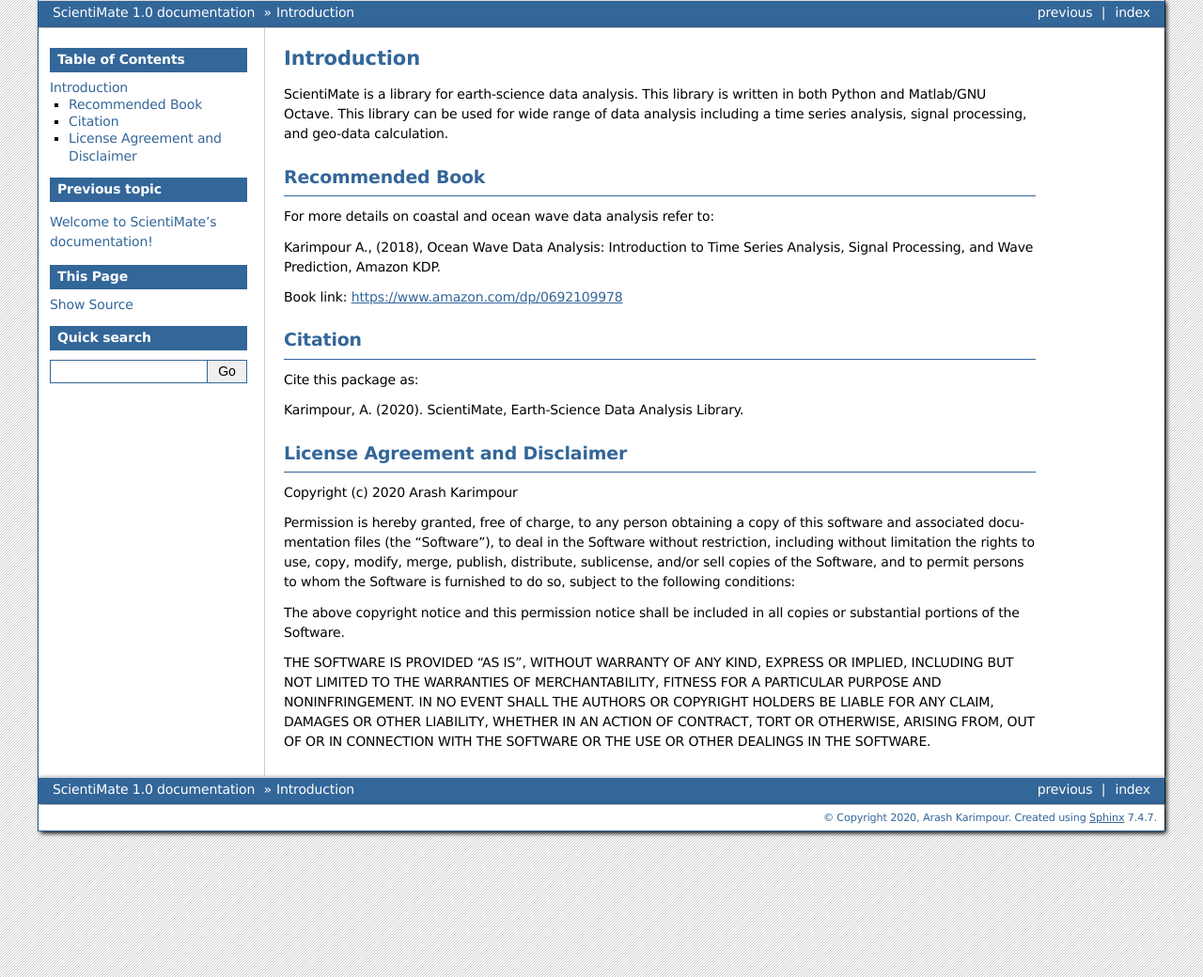
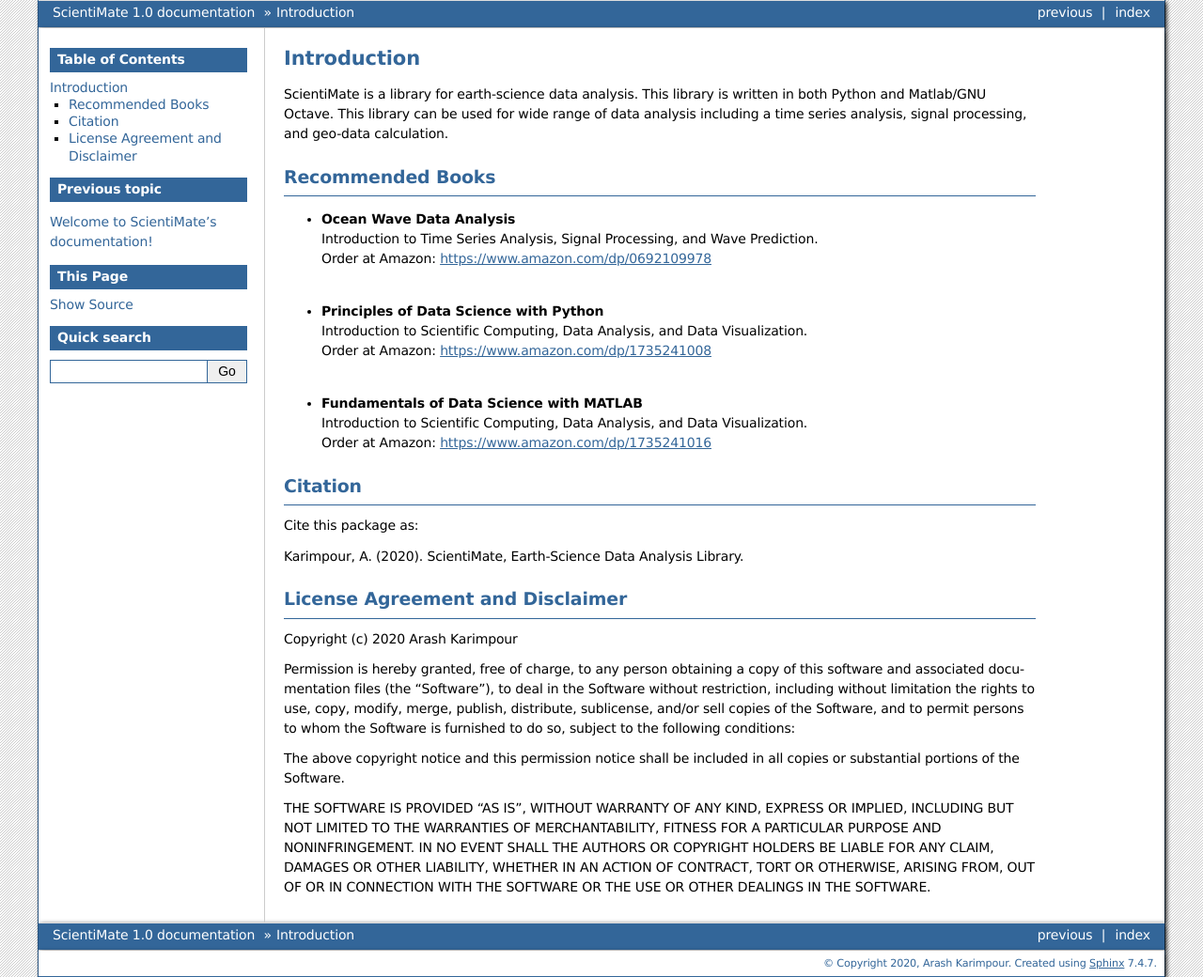
Before and after one commit to akarimp/ScientiMate, a Sphinx documentation site: the page built from docs/1_Introduction.rst, in a window 1280 px wide. Shown: the whole page at 94% size. Built offline with Sphinx 7.4.7, drawn with Linux system fonts in a browser that asks for light colours.

Commit message:
Update 1_Introduction.rst

```diff
--- a/docs/1_Introduction.rst
+++ b/docs/1_Introduction.rst
@@ -3,14 +3,20 @@
 
 ScientiMate is a library for earth-science data analysis. This library is written in both Python and Matlab/GNU Octave. This library can be used for wide range of data analysis including a time series analysis, signal processing, and geo-data calculation.
 
-Recommended Book
-----------------
+Recommended Books
+-----------------
 
-For more details on coastal and ocean wave data analysis refer to:
-
-Karimpour A., (2018), Ocean Wave Data Analysis: Introduction to Time Series Analysis, Signal Processing, and Wave Prediction, Amazon KDP.
-
-Book link: https://www.amazon.com/dp/0692109978
+* | **Ocean Wave Data Analysis**
+  | Introduction to Time Series Analysis, Signal Processing, and Wave Prediction.
+  | Order at Amazon: https://www.amazon.com/dp/0692109978
+  |
+* | **Principles of Data Science with Python**
+  | Introduction to Scientific Computing, Data Analysis, and Data Visualization.
+  | Order at Amazon: https://www.amazon.com/dp/1735241008
+  |
+* | **Fundamentals of Data Science with MATLAB**
+  | Introduction to Scientific Computing, Data Analysis, and Data Visualization.
+  | Order at Amazon: https://www.amazon.com/dp/1735241016
 
 Citation
 --------
```
